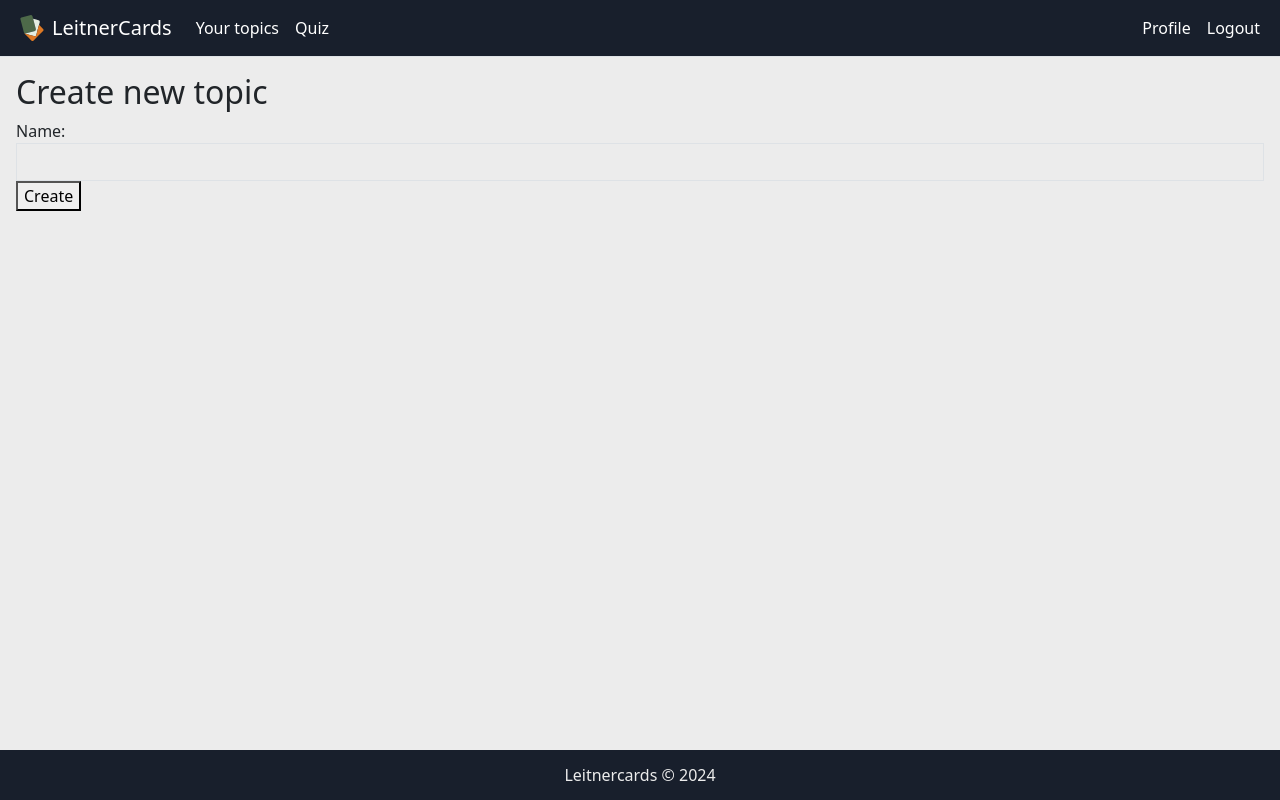
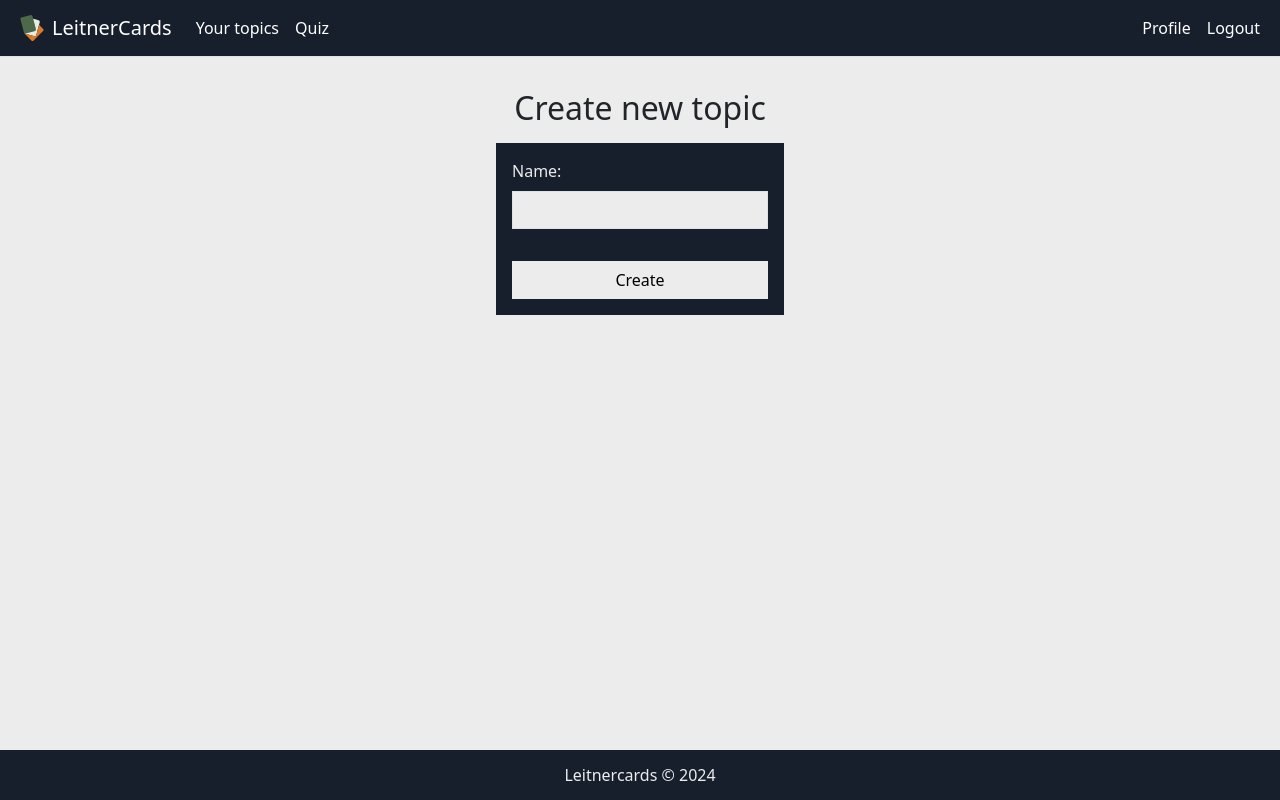
Before and after one commit to KrupickaJan/LeitnerCards, a React (Create React App) app in the folder frontend/: page /user/topic/create in a window 1280 px wide. Built offline with nearby package versions, Linux system fonts and the light colour scheme; sample sign-in values are in the browser's storage.

Commit message:
createNewTopic view bootstrap redesign

```diff
--- a/frontend/src/components/topicpage/TopicCreate.jsx
+++ b/frontend/src/components/topicpage/TopicCreate.jsx
@@ -31,11 +31,16 @@ function TopicCreate() {
   };
 
   return (
-    <div className="auth-container">
-      <h2>Create new topic</h2>
-      <form onSubmit={handleSubmit}>
-        <div className="form-group">
-          <label>Name:</label>
+    <div className="container w-25 text-center">
+      <h2 className="m-3">Create new topic</h2>
+      <form
+        className="bg-dark text-start text-light p-3"
+        onSubmit={handleSubmit}
+      >
+        <div className="mb-2">
+          <label className="form-label" id="name">
+            Name:
+          </label>
           <input
             className="form-control"
             type="text"
@@ -45,7 +50,9 @@ function TopicCreate() {
             required
           />
         </div>
-        <button type="submit">Create</button>
+        <button type="submit" className="mt-4 btn btn-light w-100">
+          Create
+        </button>
       </form>
     </div>
   );
```
